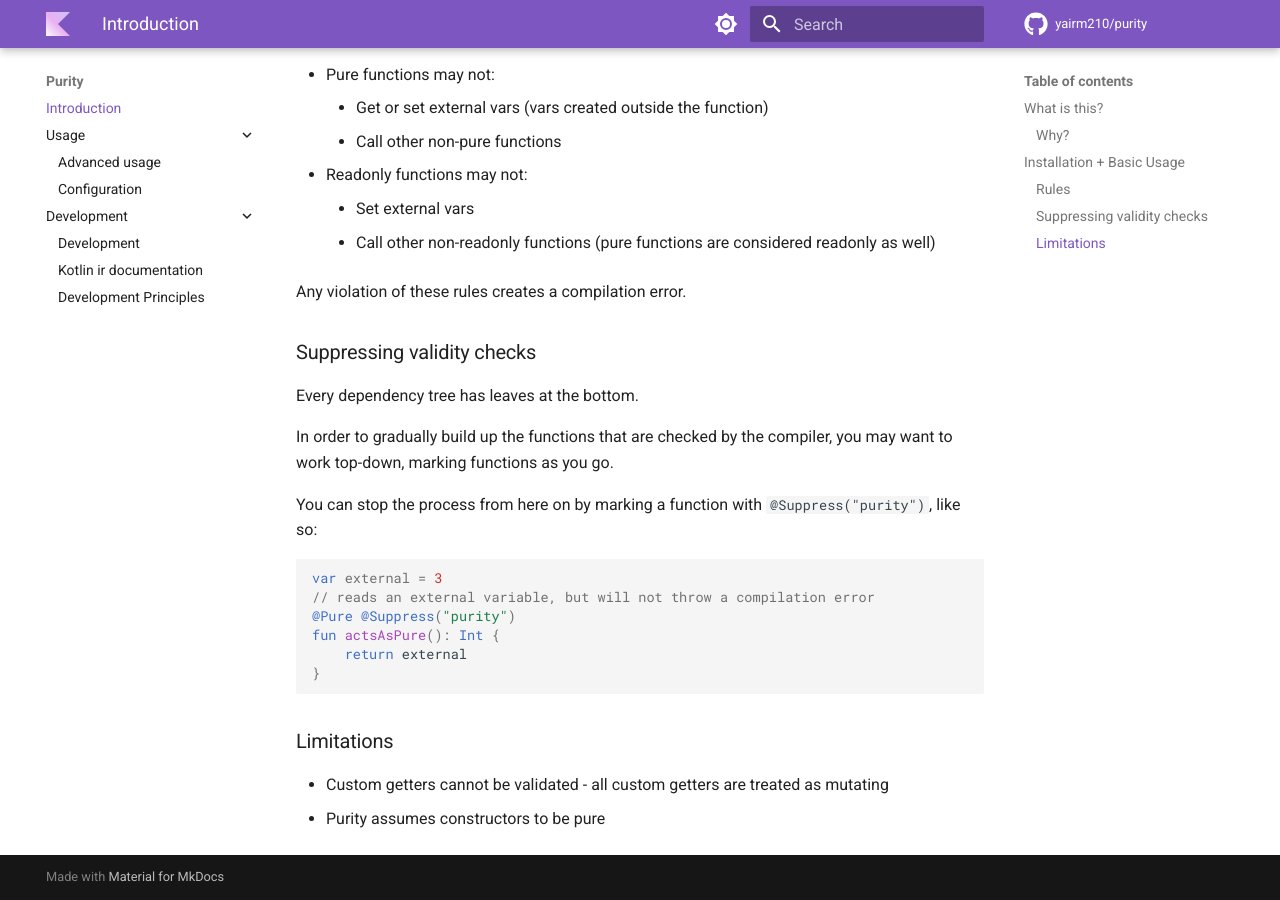
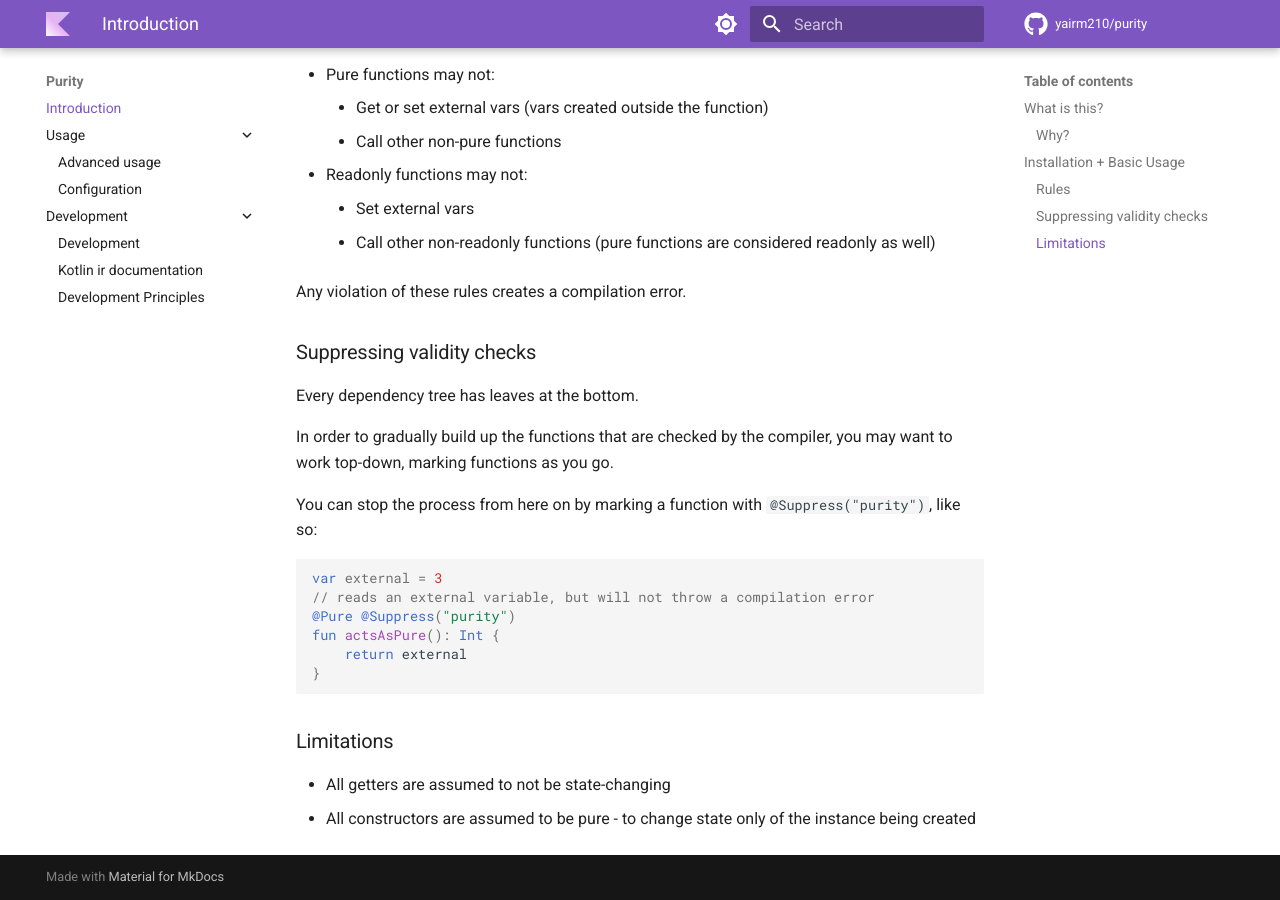
Before and after one commit to yairm210/Purity, an MkDocs documentation site: the page built from docs/index.md, in a window 1280 px wide and 900 px high, scrolled down 999 px. Built offline with MkDocs 1.6.1 and Material for MkDocs 9.7.7, drawn with Linux system fonts in a browser that asks for light colours; comment, search, counter and statistics services are not loaded.

```diff
--- a/docs/index.md
+++ b/docs/index.md
@@ -71,5 +71,5 @@ fun actsAsPure(): Int {
 
 ### Limitations
 
-- Custom getters cannot be validated - all custom getters are treated as mutating
-- Purity assumes constructors to be pure
+- All getters are assumed to not be state-changing
+- All constructors are assumed to be pure - to change state only of the instance being created
```
Also changed, not shown: Readme.md (+5 -0 lines).
